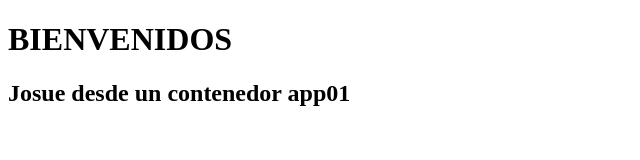
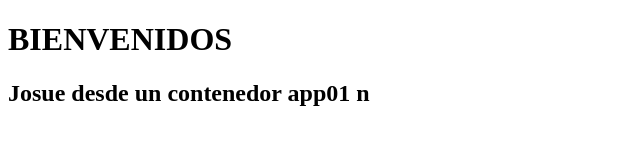
Before and after one commit to JosueJesus7/git_lab, a plain HTML site: page index.html in a window 1280 px wide. Shown: the full height of the page, 0-640 px from the left. Drawn offline with Linux system fonts and the light colour scheme.

Commit message:
un cambio mas

```diff
--- a/index.html
+++ b/index.html
@@ -7,6 +7,6 @@
 </head>
 <body>
     <h1>BIENVENIDOS</h1>
-    <h2>Josue desde un contenedor app01</h2>
+    <h2>Josue desde un contenedor app01 n</h2>
 </body>
 </html>
```
